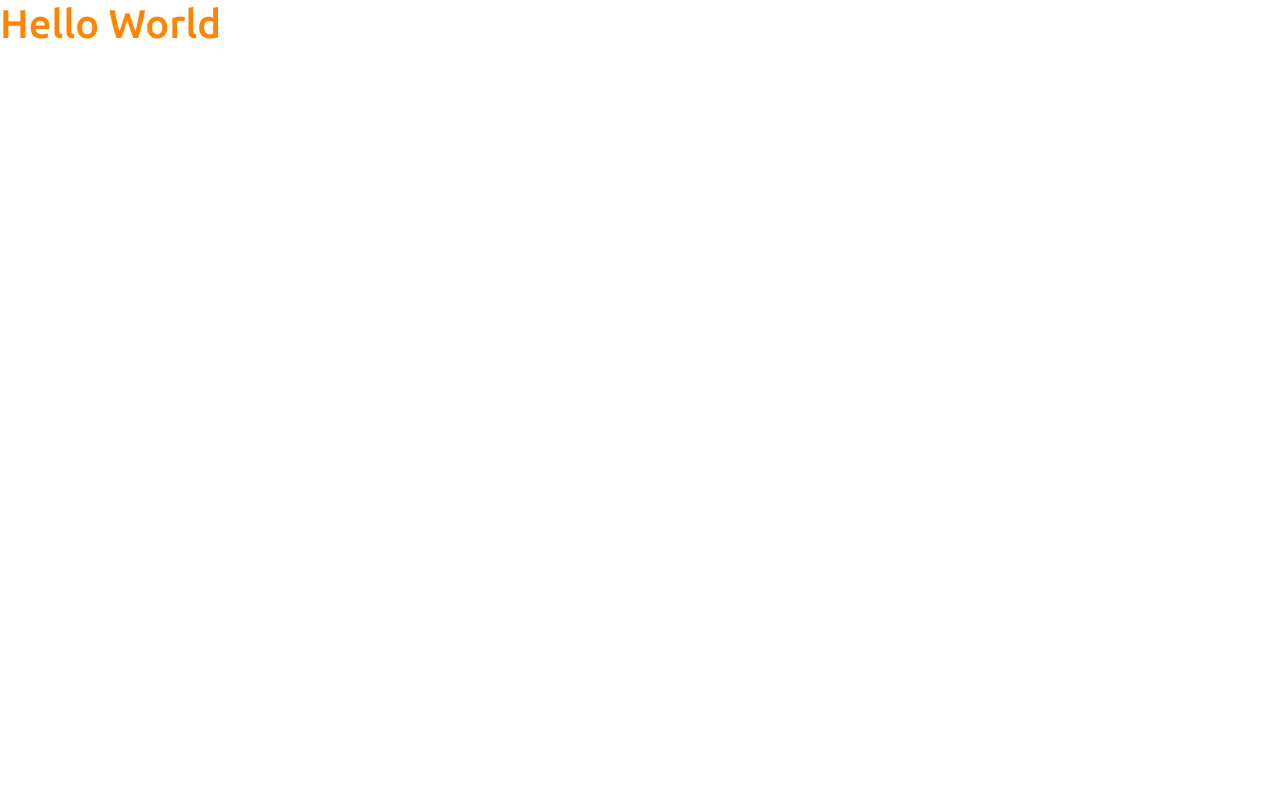
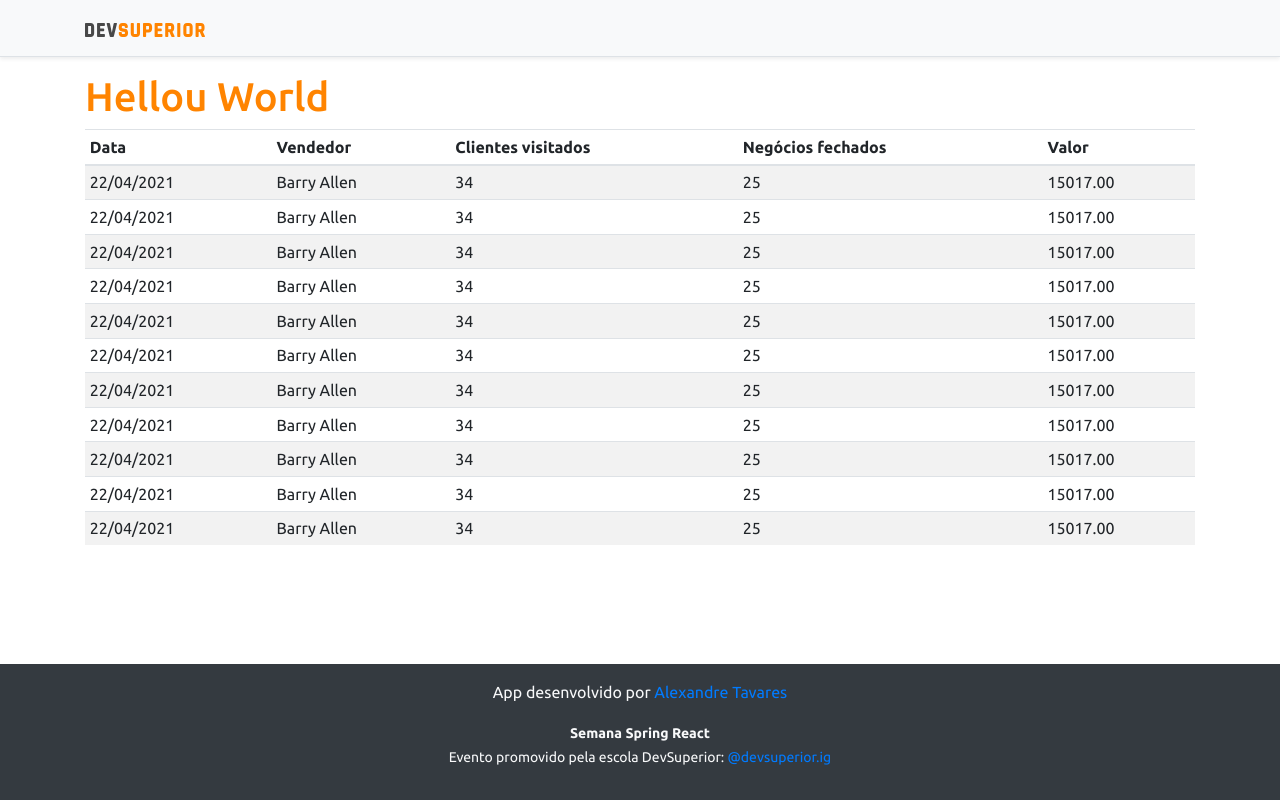
Before and after one commit to aluizt/spring-react, a React (Create React App) app in the folder frontend/: page / in a window 1280 px wide. Built offline with nearby package versions, Linux system fonts and the light colour scheme.

Commit message:
Basic static components

```diff
--- a/frontend/src/App.tsx
+++ b/frontend/src/App.tsx
@@ -1,9 +1,17 @@
+import Footer from 'components/Footer/footer'
+import DataTable from 'components/TadaTable/tadatable'
+import NavBar from '../src/components/NavBar/navbar'
 
 function App() {
   return (
-    <div >
-      <h1 className="text-primary">Hello World</h1>
-    </div>
+    <>
+      <NavBar />
+      <div className="container">
+        <h1 className="text-primary">Hellou World</h1>
+        <DataTable/>
+      </div>
+      <Footer/>
+    </>
   );
 }
 
--- /dev/null
+++ b/frontend/src/components/Footer/footer.tsx
@@ -0,0 +1,13 @@
+const Footer = () => {
+    return (
+        <footer className="footer mt-auto py-3 bg-dark">
+            <div className="container">
+                <p className="text-light">App desenvolvido por <a href="https://github.com/aluizt" target="_blank" rel="noreferrer">Alexandre Tavares</a></p>
+                <p className="text-light"><small><strong>Semana Spring React</strong><br />
+      Evento promovido pela escola DevSuperior: <a href="https://instagram.com/devsuperior.ig" target="_blank" rel="noreferrer">@devsuperior.ig</a></small></p>
+            </div>
+        </footer>
+    )
+}
+
+export default Footer
--- /dev/null
+++ b/frontend/src/components/NavBar/navbar.tsx
@@ -0,0 +1,15 @@
+import ImgDsDark from 'assets/img/ds-dark.svg';
+
+const NavBar = () => {
+    return (
+        <div className="d-flex flex-column flex-md-row align-items-center p-3 px-md-4 mb-3 bg-light border-bottom shadow-sm">
+            <div className="container">
+                <nav className="my-2 my-md-0 mr-md-3">
+                    <img src={ImgDsDark} alt="DevSuperior" width="120" />
+                </nav>
+            </div>
+        </div>
+    )
+}
+
+export default NavBar
--- /dev/null
+++ b/frontend/src/components/TadaTable/tadatable.tsx
@@ -0,0 +1,99 @@
+
+const DataTable = () => {
+    return (
+        <div className="table-responsive">
+            <table className="table table-striped table-sm">
+                <thead>
+                    <tr>
+                        <th>Data</th>
+                        <th>Vendedor</th>
+                        <th>Clientes visitados</th>
+                        <th>Negócios fechados</th>
+                        <th>Valor</th>
+                    </tr>
+                </thead>
+                <tbody>
+                    <tr>
+                        <td>22/04/2021</td>
+                        <td>Barry Allen</td>
+                        <td>34</td>
+                        <td>25</td>
+                        <td>15017.00</td>
+                    </tr>
+                    <tr>
+                        <td>22/04/2021</td>
+                        <td>Barry Allen</td>
+                        <td>34</td>
+                        <td>25</td>
+                        <td>15017.00</td>
+                    </tr>
+                    <tr>
+                        <td>22/04/2021</td>
+                        <td>Barry Allen</td>
+                        <td>34</td>
+                        <td>25</td>
+                        <td>15017.00</td>
+                    </tr>
+                    <tr>
+                        <td>22/04/2021</td>
+                        <td>Barry Allen</td>
+                        <td>34</td>
+                        <td>25</td>
+                        <td>15017.00</td>
+                    </tr>
+                    <tr>
+                        <td>22/04/2021</td>
+                        <td>Barry Allen</td>
+                        <td>34</td>
+                        <td>25</td>
+                        <td>15017.00</td>
+                    </tr>
+                    <tr>
+                        <td>22/04/2021</td>
+                        <td>Barry Allen</td>
+                        <td>34</td>
+                        <td>25</td>
+                        <td>15017.00</td>
+                    </tr>
+                    <tr>
+                        <td>22/04/2021</td>
+                        <td>Barry Allen</td>
+                        <td>34</td>
+                        <td>25</td>
+                        <td>15017.00</td>
+                    </tr>
+                    <tr>
+                        <td>22/04/2021</td>
+                        <td>Barry Allen</td>
+                        <td>34</td>
+                        <td>25</td>
+                        <td>15017.00</td>
+                    </tr>
+                    <tr>
+                        <td>22/04/2021</td>
+                        <td>Barry Allen</td>
+                        <td>34</td>
+                        <td>25</td>
+                        <td>15017.00</td>
+                    </tr>
+                    <tr>
+                        <td>22/04/2021</td>
+                        <td>Barry Allen</td>
+                        <td>34</td>
+                        <td>25</td>
+                        <td>15017.00</td>
+                    </tr>
+                    <tr>
+                        <td>22/04/2021</td>
+                        <td>Barry Allen</td>
+                        <td>34</td>
+                        <td>25</td>
+                        <td>15017.00</td>
+                    </tr>
+                </tbody>
+            </table>
+        </div>
+    )
+}
+
+export default DataTable
```
Also changed, not shown: frontend/src/assets/img/ds-dark.svg (added).
